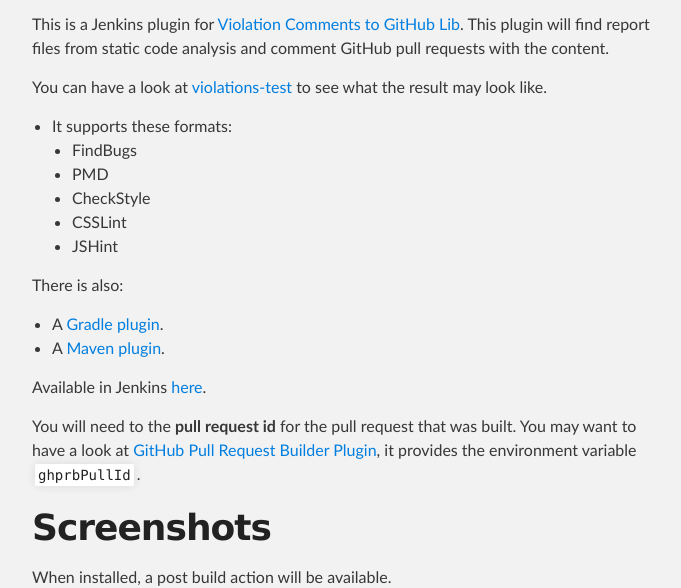
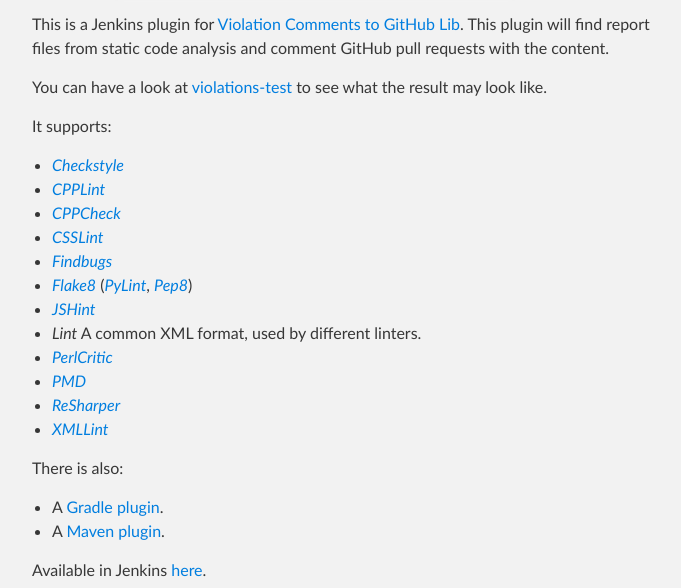
Before and after one commit to tomasbjerre/violation-comments-to-github-jenkins-plugin, a plain HTML site: page index.html in a window 1280 px wide. Shown: the part 1095-1683 px from the top of the page, without its empty margins (288-969 px from the left). Drawn offline with Linux system fonts and the light colour scheme.

```diff
--- a/index.html
+++ b/index.html
@@ -42,17 +42,23 @@
 
 <p>You can have a look at <a href="https://github.com/tomasbjerre/violations-test/pull/2">violations-test</a> to see what the result may look like.</p>
 
-<ul>
-<li>It supports these formats:
+<p>It supports:</p>
 
 <ul>
-<li>FindBugs</li>
-<li>PMD</li>
-<li>CheckStyle</li>
-<li>CSSLint</li>
-<li>JSHint</li>
-</ul>
-</li>
+<li><a href="http://checkstyle.sourceforge.net/"><em>Checkstyle</em></a></li>
+<li><a href="https://github.com/theandrewdavis/cpplint"><em>CPPLint</em></a></li>
+<li><a href="http://cppcheck.sourceforge.net/"><em>CPPCheck</em></a></li>
+<li><a href="https://github.com/CSSLint/csslint"><em>CSSLint</em></a></li>
+<li><a href="http://findbugs.sourceforge.net/"><em>Findbugs</em></a></li>
+<li>
+<a href="http://flake8.readthedocs.org/en/latest/"><em>Flake8</em></a> (<a href="https://www.pylint.org/"><em>PyLint</em></a>, <a href="https://github.com/PyCQA/pycodestyle"><em>Pep8</em></a>)</li>
+<li><a href="http://jshint.com/"><em>JSHint</em></a></li>
+<li>
+<em>Lint</em> A common XML format, used by different linters.</li>
+<li><a href="https://github.com/Perl-Critic"><em>PerlCritic</em></a></li>
+<li><a href="https://pmd.github.io/"><em>PMD</em></a></li>
+<li><a href="https://www.jetbrains.com/resharper/"><em>ReSharper</em></a></li>
+<li><a href="http://xmlsoft.org/xmllint.html"><em>XMLLint</em></a></li>
 </ul>
 
 <p>There is also:</p>
@@ -62,7 +68,7 @@
 <li>A <a href="https://github.com/tomasbjerre/violation-comments-to-github-maven-plugin">Maven plugin</a>.</li>
 </ul>
 
-<p>Available in Jenkins <a href="https://wiki.jenkins-ci.org/display/JENKINS/Violation+Comments+to+GitHub+Server+Plugin">here</a>.</p>
+<p>Available in Jenkins <a href="https://wiki.jenkins-ci.org/display/JENKINS/Violation+Comments+to+GitHub+Plugin">here</a>.</p>
 
 <p>You will need to the <strong>pull request id</strong> for the pull request that was built. You may want to have a look at <a href="https://wiki.jenkins-ci.org/display/JENKINS/GitHub+pull+request+builder+plugin">GitHub Pull Request Builder Plugin</a>, it provides the environment variable <code>ghprbPullId</code>.</p>
 
```
Also changed, not shown: params.json (+1 -1 lines).
